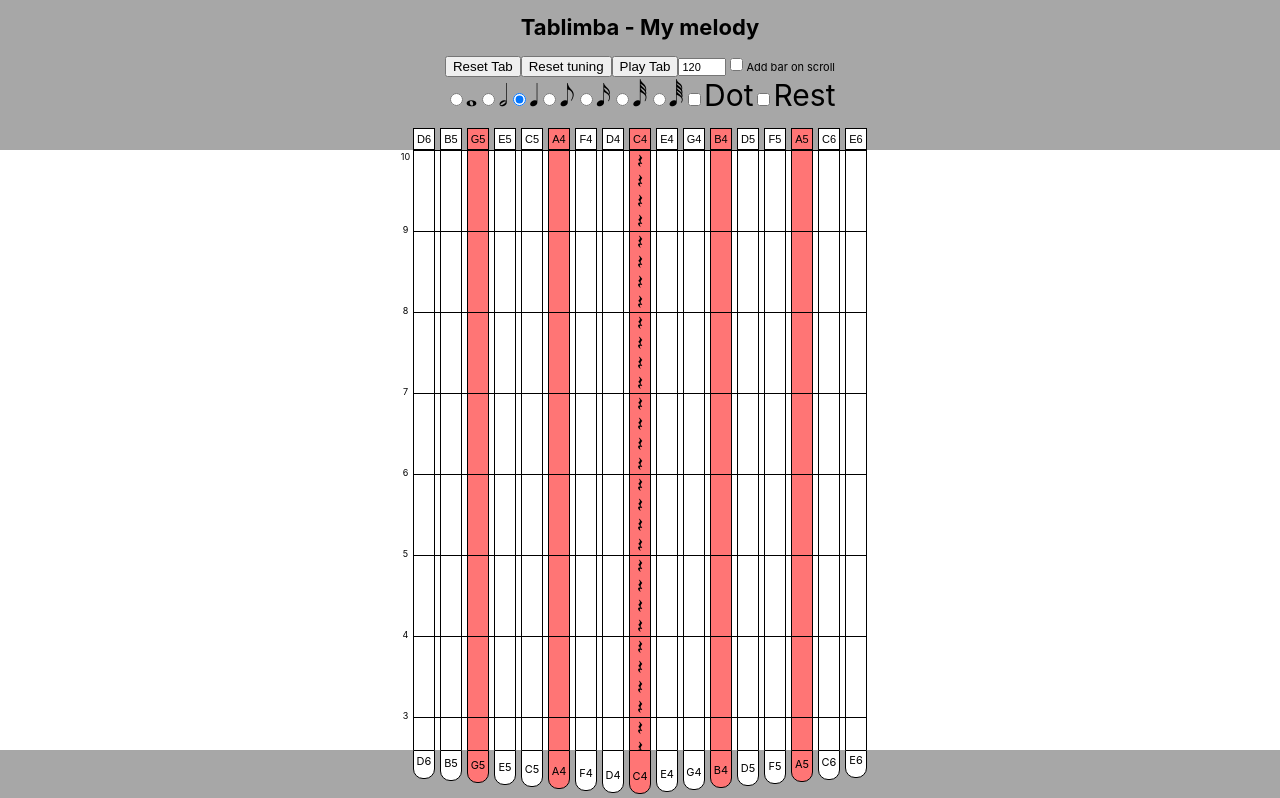
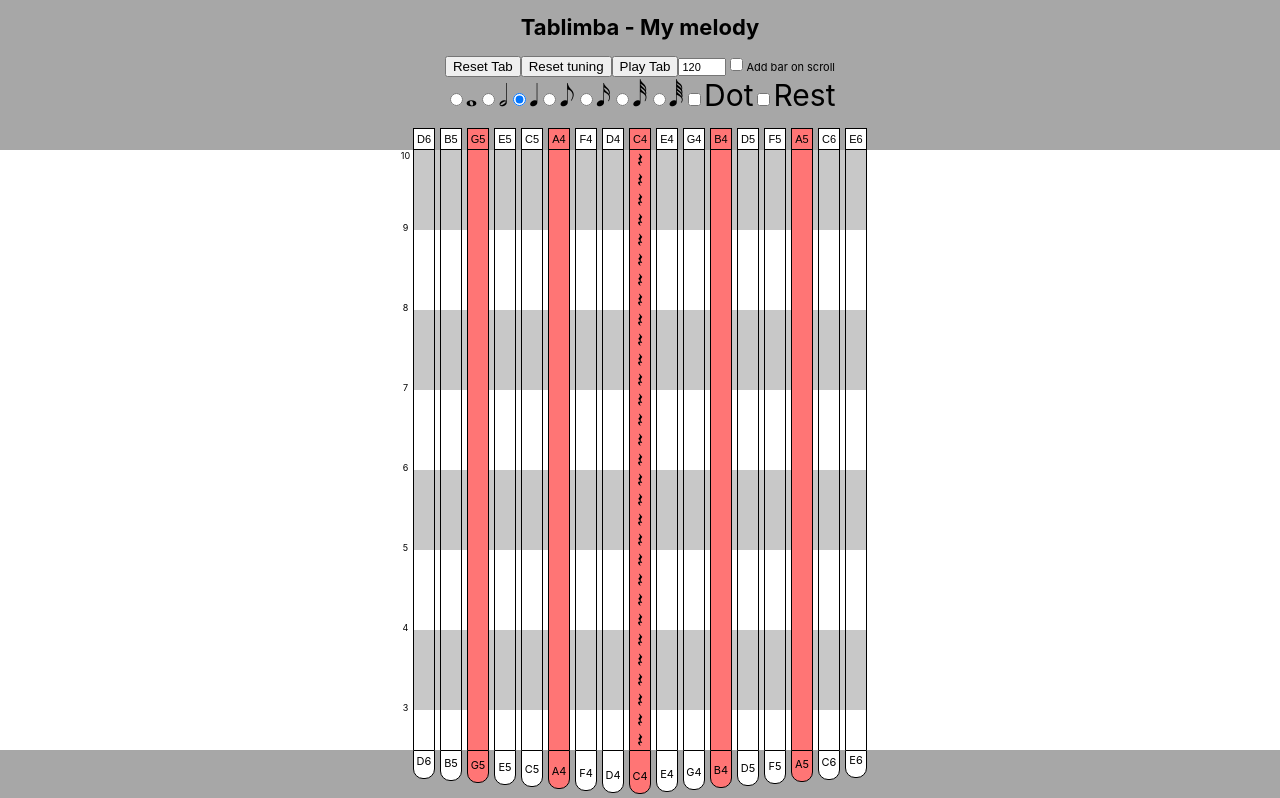
Before and after one commit to TheEssenceSeeker/tablimba, a React (Create React App) app: page / in a window 1280 px wide. Shown: the top 798 px of the page. Built offline with nearby package versions, Linux system fonts and the light colour scheme.

Commit message:
Added new component TabBar. Fixed some design

```diff
--- a/src/App.css
+++ b/src/App.css
@@ -24,7 +24,6 @@ div.tab-container {
 div.tab {
   display: flex;
   flex-direction: column-reverse;
-
 }
 
 div.header {
@@ -62,20 +61,11 @@ div.tab-row {
   position: relative;
 }
 
-/*div.tab-row:nth-child(4n) {*/
-/*  border-top: 1px solid #000;*/
+/*div.tab-bar div.tab-row:hover,*/
+/*div.tab-bar div.tab-row:hover div.tabkey {*/
+/*  background: deepskyblue;*/
+/*  transition: background-color .25s ease;*/
 /*}*/
-
-div.tab-row:hover,
-div.tab-row:hover .tabkey:not(.filled) {
-  background: deepskyblue;
-  transition: background-color .25s ease;
-}
-
-div.tab-row.bar-error,
-div.tab-row.bar-error .tabkey:not(.filled) {
-  background: #ff4444;
-}
 
 .tab-row .fas {
   display: inline-flex;
@@ -146,16 +136,8 @@ div.tabkey {
   user-select: none;
 }
 
-/*div.tabkey.filled {*/
-/*  border-radius: 50%;*/
-/*  background: #000;*/
-/*  border: 1px solid #000;*/
-/*}*/
-
 div.tabkey span.note-symbol {
   font-size: 20px;
-  /*!*transform: translate(0, -11px);*!*/
-  /*transform: rotate(-90deg) translate(0, -15px);*/
 }
 
 div.tabkey.filled.rest {
@@ -163,21 +145,6 @@ div.tabkey.filled.rest {
   border: 1px solid #000;
   color: #000;
 }
-
-/*div.tabkey.start {*/
-/*  border-top-left-radius: 0;*/
-/*  border-top-right-radius: 0;*/
-/*  background: #000;*/
-/*}*/
-/*div.tabkey.end {*/
-/*  border-bottom-left-radius: 0;*/
-/*  border-bottom-right-radius: 0;*/
-/*  background: #000;*/
-/*}*/
-/*div.tabkey.mid {*/
-/*  border-radius: 0;*/
-/*  background: #000;*/
-/*}*/
 
 div.tab-note-hint {
   display: inline-flex;
@@ -230,3 +197,39 @@ div.bar-line div.bar-number {
 div.tab-row-container:last-child div.bar-line div.bar-number {
   top: 0;
 }
+
+div.tab-bar {
+  /*border-top: 1px solid #000;*/
+  position: relative;
+}
+/* Bar color toggling style */
+div.tab-bar:nth-child(2n),
+div.tab-bar:nth-child(2n) div.tab-row,
+div.tab-bar:nth-child(2n) div.tab-row div.tabkey{
+  background-color: #c8c8c8;
+}
+
+div.tab-bar div.tab-row:hover,
+div.tab-bar div.tab-row:hover div.tabkey {
+  background: deepskyblue;
+  transition: background-color .25s ease;
+}
+
+div.tab-bar.bar-error,
+div.tab-bar.bar-error div.tab-row,
+div.tab-bar.bar-error div.tab-row .tabkey:not(.filled){
+  background: #ff4444;
+}
+
+div.tab-bar div.bar-number {
+  position: absolute;
+  left: -15px;
+  top: -8px;
+  font-size: 9px;
+  width: 15px;
+  text-align: center;
+}
+
+div.tab-bar:last-child div.bar-number {
+  top: 0;
+}
--- a/src/components/Tab.js
+++ b/src/components/Tab.js
@@ -2,47 +2,54 @@ import React from 'react'
 import TabRow from "./TabRow"
 import {parseNote, sumDurations} from '../misc/tabHandling'
 import * as Tone from "tone"
-import TabBarLine from "./TabBarLine"
+import TabBar from "./TabBar"
 
 const Tab = props => {
     const {tab, tuning, highlightedNotes, editNote, deleteRow, insertRow} = props
-    let prevNoteBarNumber = 0
+    let prevNoteBarNumber = -1
     let currentTime = Tone.Time(0)
 
-    return (
-        <div className='tab'>
-            {
-                tab.map((strNote, i) => {
-                    let hasBarLine = false
+    const renderTab = () => {
+        let bars = []
+        let currentBarRows = []
+
+        tab.forEach((strNote, i) => {
             let hasError = false
 
             const note = parseNote(strNote)
             currentTime = sumDurations(currentTime.toBarsBeatsSixteenths(), note.duration)
             const [barNumber, quarters, sixteenths] = currentTime.toBarsBeatsSixteenths().split(':').map(item => +item)
-                    console.log(currentTime.toBarsBeatsSixteenths())
-                    if (barNumber !== prevNoteBarNumber) {
-                        hasBarLine = true
-                        prevNoteBarNumber = barNumber
-                        hasError = quarters !== 0 || sixteenths !== 0
-                    }
 
-                    return (
-                        <div className='tab-row-container' key={i}>
-                            {
-                                hasBarLine && <TabBarLine number={barNumber} />
-                            }
-                            <TabRow note={note}
+            currentBarRows.push(<TabRow key={i}
+                                        note={note}
                                         tuning={tuning}
                                         highlightedNotes={highlightedNotes}
                                         editNote={editNote}
                                         index={i}
                                         deleteRow={deleteRow}
                                         insertRow={insertRow}
-                                    hasBarError={hasError}
-                            />
-                        </div>
+                                        hasBarError={hasError}/>)
+
+            if (barNumber !== prevNoteBarNumber && prevNoteBarNumber !== -1) { // New bar starts
+                hasError = quarters !== 0 || sixteenths !== 0
+                bars.push(
+                    <TabBar key={prevNoteBarNumber} number={prevNoteBarNumber + 1} hasError={hasError}>
+                        {currentBarRows}
+                    </TabBar>
                 )
+                currentBarRows = []
+            }
+
+            prevNoteBarNumber = barNumber
         })
+        prevNoteBarNumber = -1
+        return bars
+    }
+
+    return (
+        <div className='tab'>
+            {
+                renderTab()
             }
         </div>
     )
--- /dev/null
+++ b/src/components/TabBar.js
@@ -0,0 +1,13 @@
+import React from 'react'
+
+const TabBar = (props) => {
+    const {number, hasError = false} = props
+    return (
+        <div className={`tab-bar${hasError ? ' bar-error' : ''}`}>
+            <div className="bar-number">{number}</div>
+            {props.children}
+        </div>
+    )
+}
+
+export default TabBar
--- a/src/components/TabBarLine.js
+++ /dev/null
@@ -1,7 +0,0 @@
-import React from 'react'
-
-const TabBarLine = ({number, hasError}) => (
-    <div className={'kalimba-row bar-line'}><div className='bar-number'>{number}</div></div>
-)
-
-export default TabBarLine
```
Lines whose indentation alone changed are shown as unchanged.
